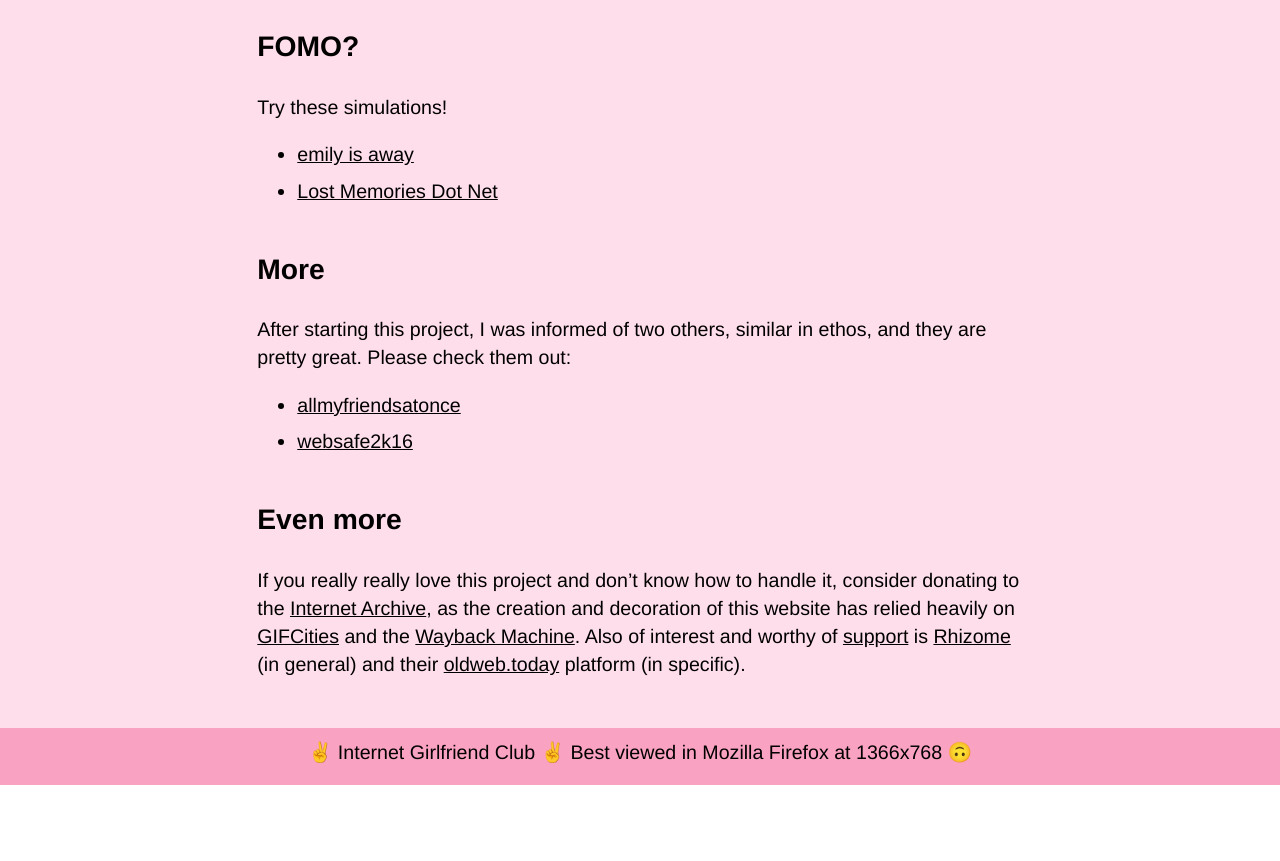
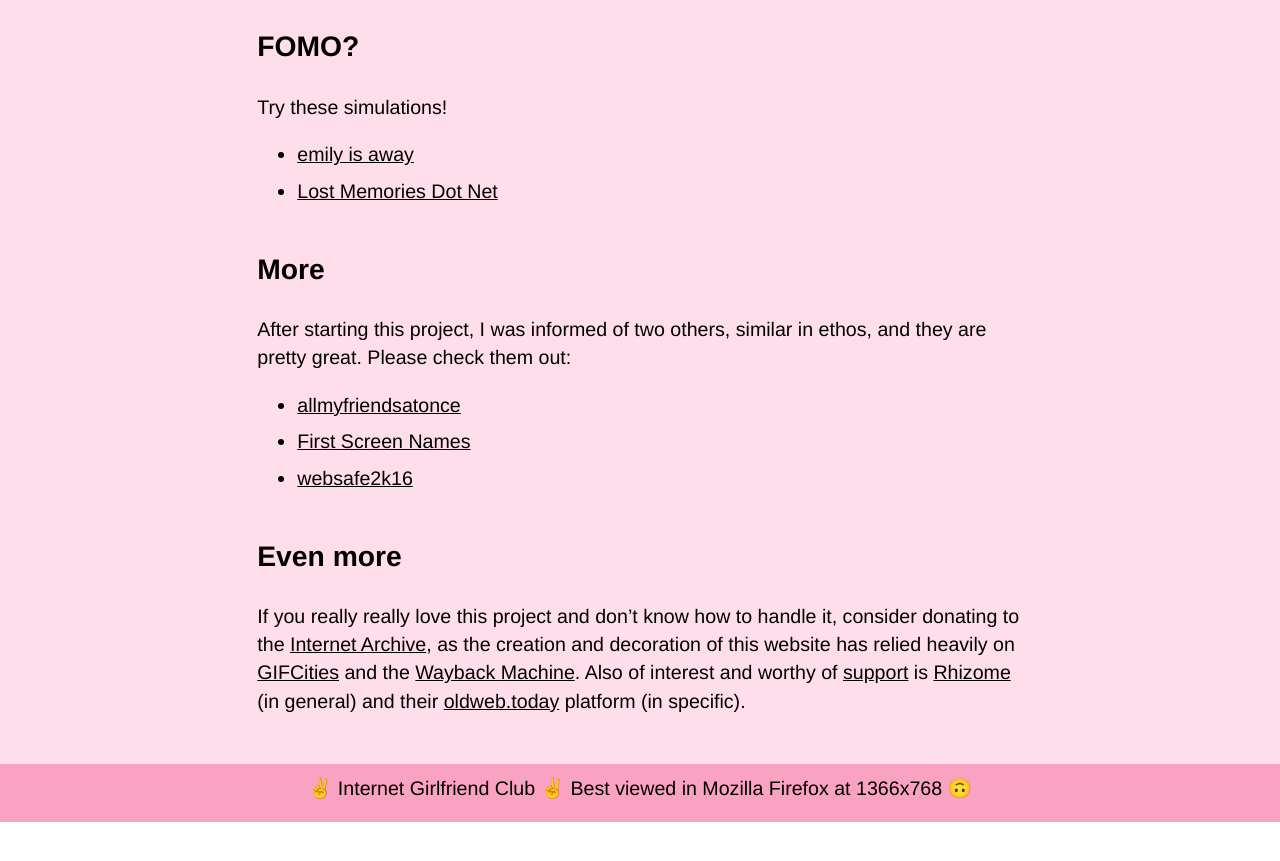
Before and after one commit to ablwr/internetgirlfriend_club, a Jekyll site: the page built from about.md, in a window 1280 px wide and 900 px high, scrolled down 1123 px. Shown: the top 861 px of the window. Built offline with Jekyll 4.4.1, drawn with Linux system fonts in a browser that asks for light colours.

Commit message:
adds first screen names under More

```diff
--- a/about.md
+++ b/about.md
@@ -41,6 +41,7 @@ Try these simulations!
 After starting this project, I was informed of two others, similar in ethos, and they are pretty great. Please check them out:
 
 - [allmyfriendsatonce](http://www.allmyfriendsatonce.com/#0)
+- [First Screen Names](http://www.artdelicorp.com/2015/11/12/first-screen-names/)
 - [websafe2k16](http://websafe2k16.com/)
 
 ### Even more
```
